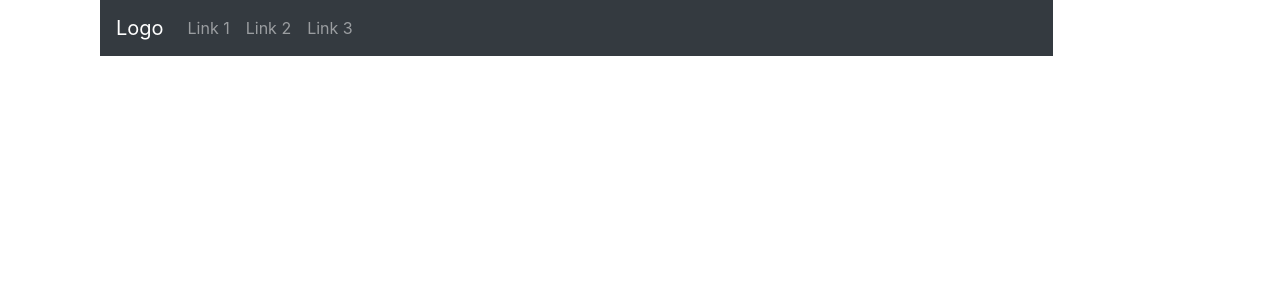
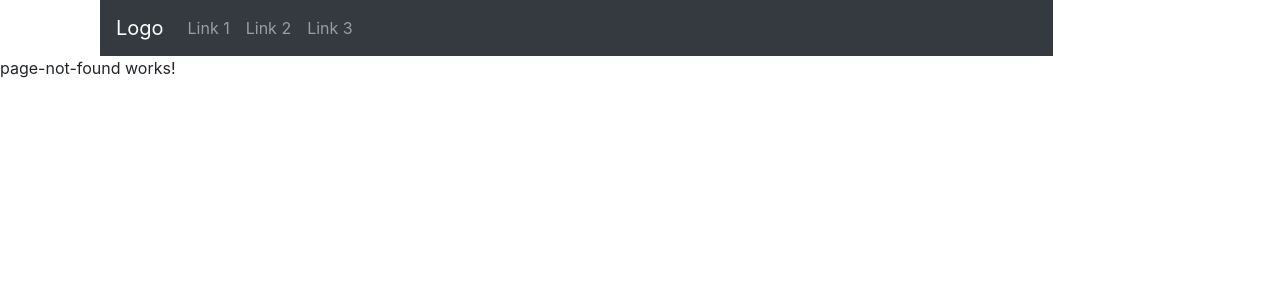
Before and after one commit to vinaypathak07/RoutingApp, an Angular app: page /not-found in a window 1280 px wide. Before the commit this address led to /. Shown: the top 300 px of the page. Built offline with nearby package versions, Linux system fonts and the light colour scheme.

Commit message:
added wild card routes
added wild card routes

```diff
--- /dev/null
+++ b/src/app/page-not-found/page-not-found.component.html
@@ -0,0 +1,3 @@
+<p>
+  page-not-found works!
+</p>
--- /dev/null
+++ b/src/app/page-not-found/page-not-found.component.ts
@@ -0,0 +1,15 @@
+import { Component, OnInit } from '@angular/core';
+
+@Component({
+  selector: 'app-page-not-found',
+  templateUrl: './page-not-found.component.html',
+  styleUrls: ['./page-not-found.component.css']
+})
+export class PageNotFoundComponent implements OnInit {
+
+  constructor() { }
+
+  ngOnInit() {
+  }
+
+}
```
Also changed, not shown: src/app/app.module.ts (+6 -1 lines), src/app/page-not-found/page-not-found.component.css (added).
